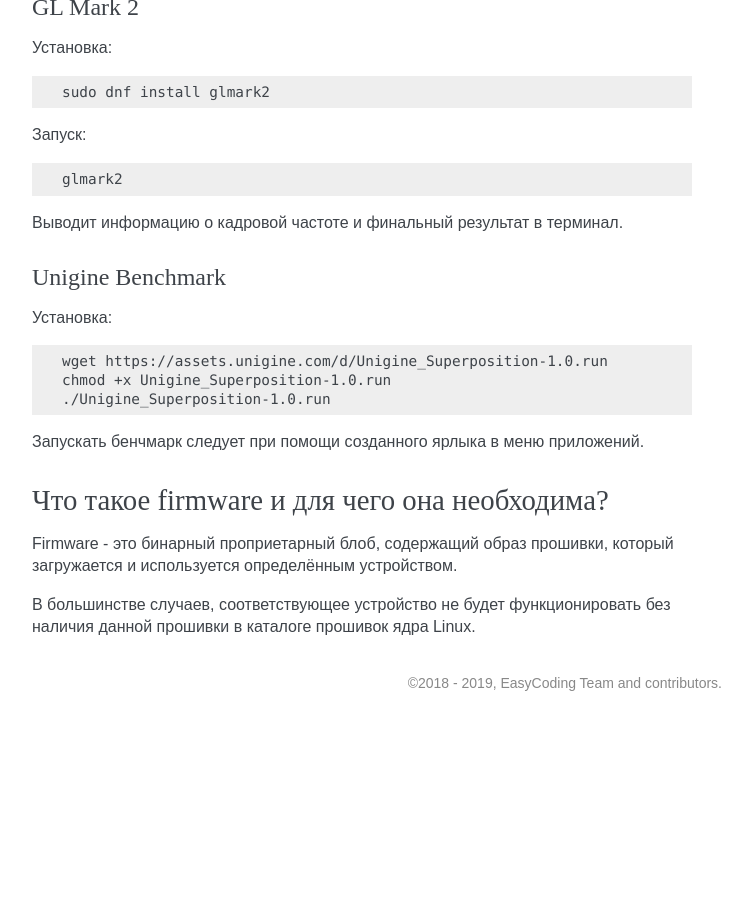
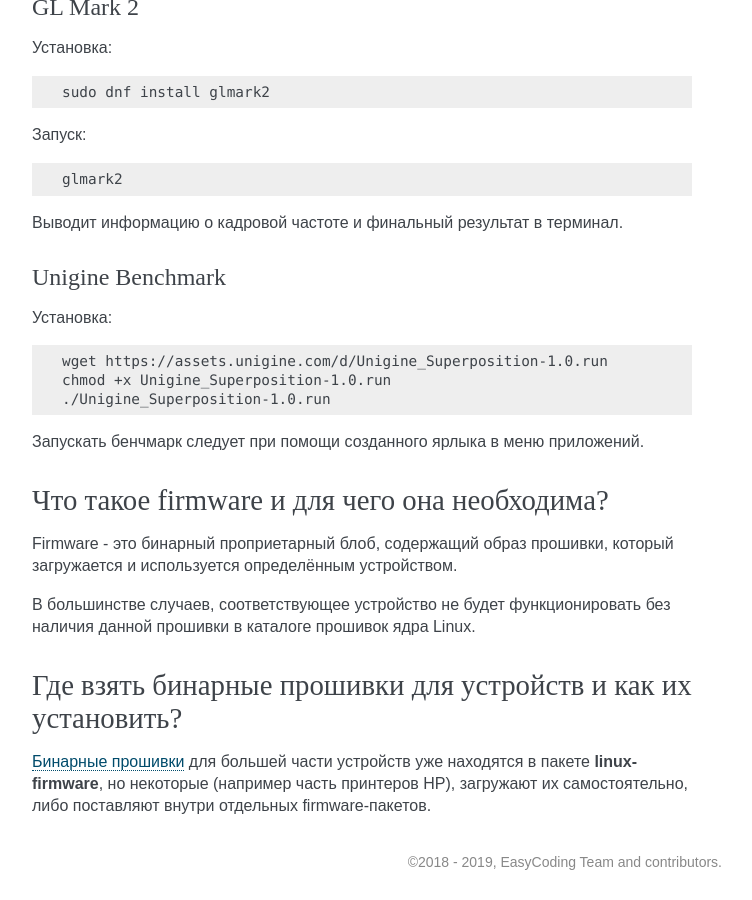
Before and after one commit to RussianFedora/FAQ, a Sphinx documentation site: the page built from source/hardware.rst, in a window 1280 px wide and 900 px high, scrolled down 5922 px. Shown: the whole window, without its empty margins (388-1140 px from the left). Built offline with Sphinx 7.4.7, drawn with Linux system fonts in a browser that asks for light colours; before the commit the page ends 6643 px from its top, so only the background shows below that; some of the changed text lies outside the part shown.

Commit message:
Added question about firmware installation.

```diff
--- a/source/hardware.rst
+++ b/source/hardware.rst
@@ -360,3 +360,11 @@
 Firmware - это бинарный проприетарный блоб, содержащий образ прошивки, который загружается и используется определённым устройством.
 
 В большинстве случаев, соответствующее устройство не будет функционировать без наличия данной прошивки в каталоге прошивок ядра Linux.
+
+.. index:: firmware, linux, kernel, device
+.. _firmware-install:
+
+Где взять бинарные прошивки для устройств и как их установить?
+=================================================================
+
+:ref:`Бинарные прошивки <linux-firmware>` для большей части устройств уже находятся в пакете **linux-firmware**, но некоторые (например часть принтеров HP), загружают их самостоятельно, либо поставляют внутри отдельных firmware-пакетов.
```
